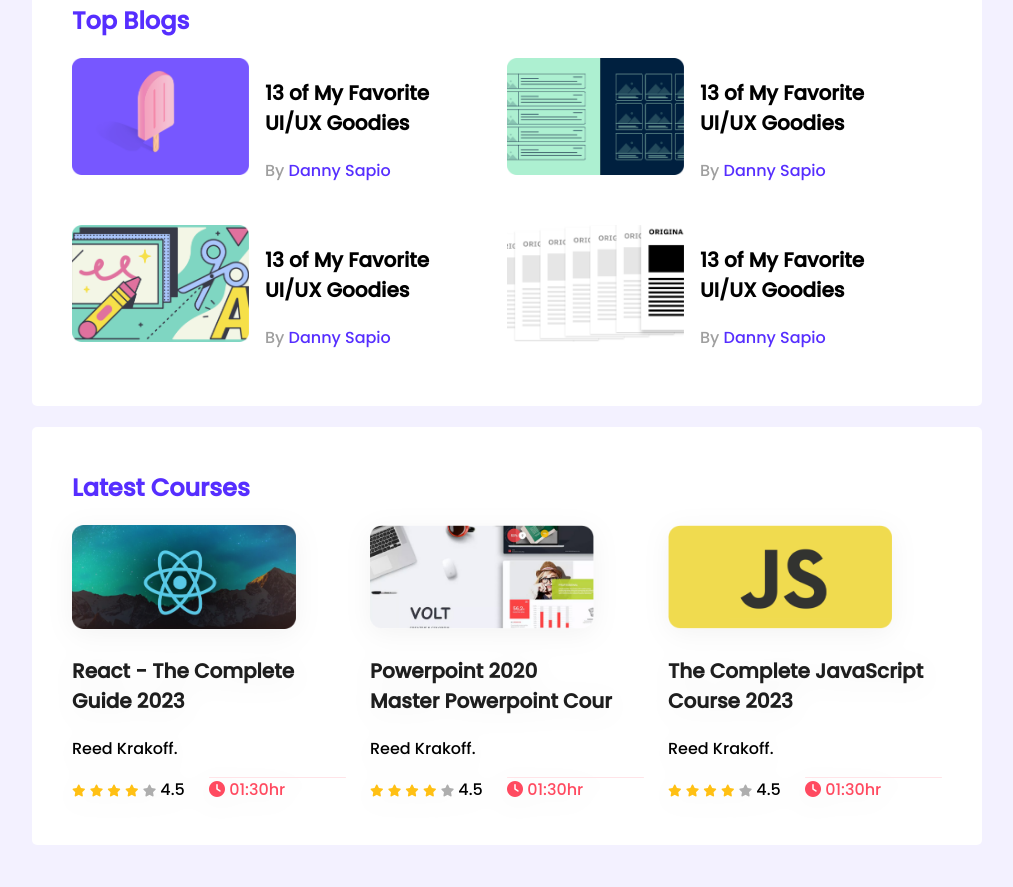
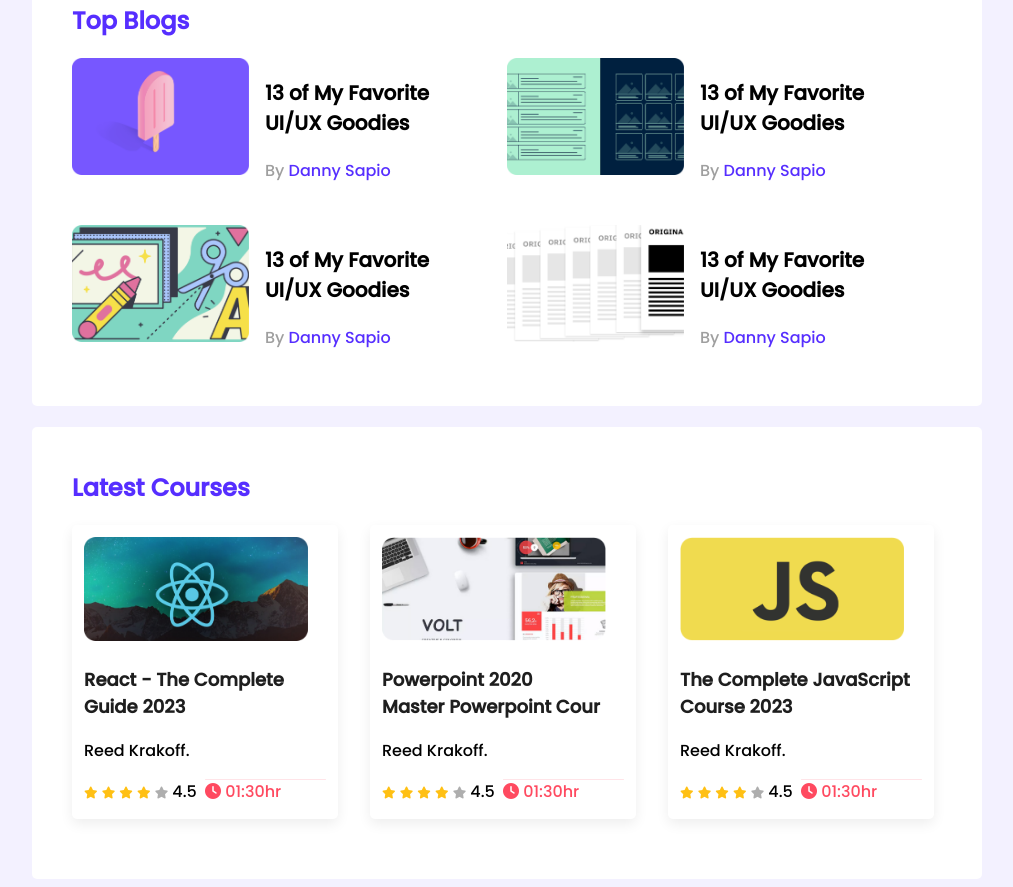
Before and after one commit to Galib24/leader-board, a plain HTML site: page index.html in a window 1280 px wide. Shown: the part 339-1226 px from the top of the page, without its empty margins (133-1146 px from the left). Before the commit the page ends 1192 px from the top, so only its background shows below. Drawn offline with Linux system fonts and the light colour scheme.

Commit message:
box shadow

```diff
--- a/styles/styles.css
+++ b/styles/styles.css
@@ -104,14 +104,18 @@
 .course{
     border-radius: 10px;
     margin-bottom: 20px;
-    filter: drop-shadow(0px 5.34229px 13.3557px rgba(0, 0, 0, 0.05));
+    width: 242px;
+    height: 270px;;
+    box-shadow: 0 5px 13px rgba(0, 0, 0, 0.07);
+    border-radius: 5px;
+    padding: 12px;
 }
 .course .course-banner img{
     width: 224px;
     height: 104px;
 }
 .course-title{
-    font-size: 20.0336px;
+    font-size: 18.0336px;
     color: #1E1E1E;
 }
 .course-duration{
```
